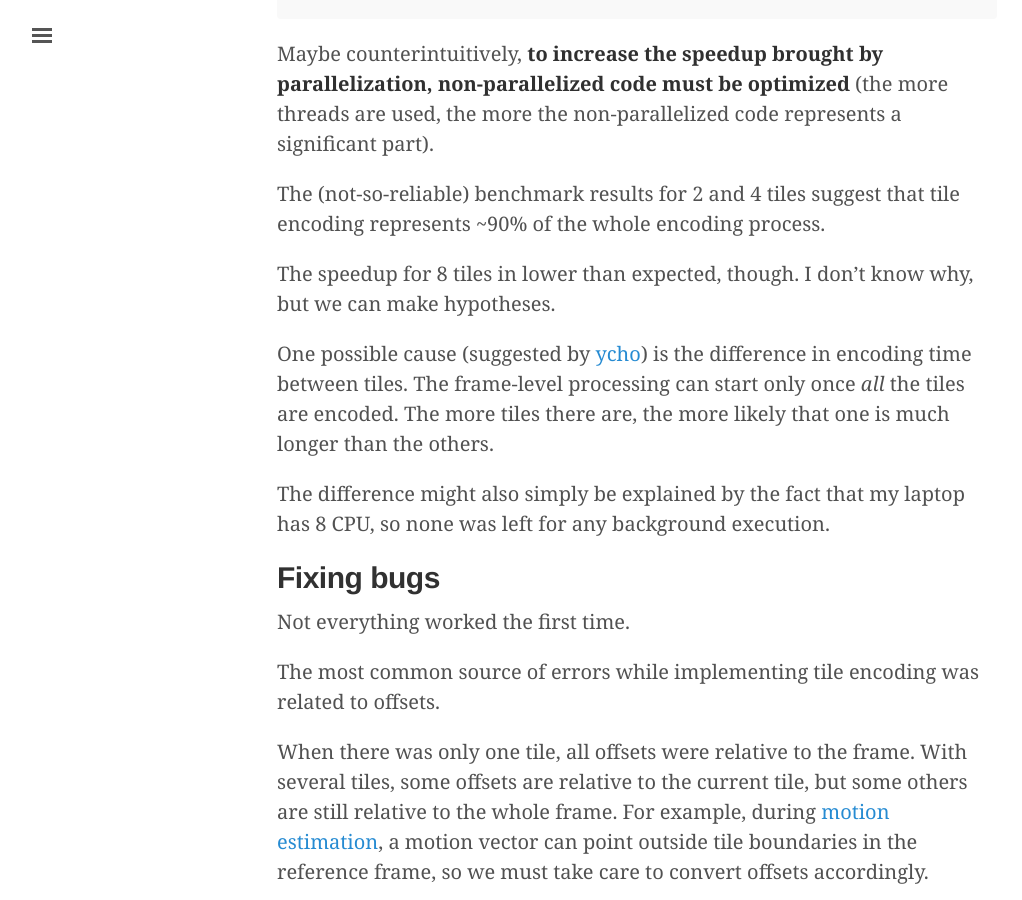
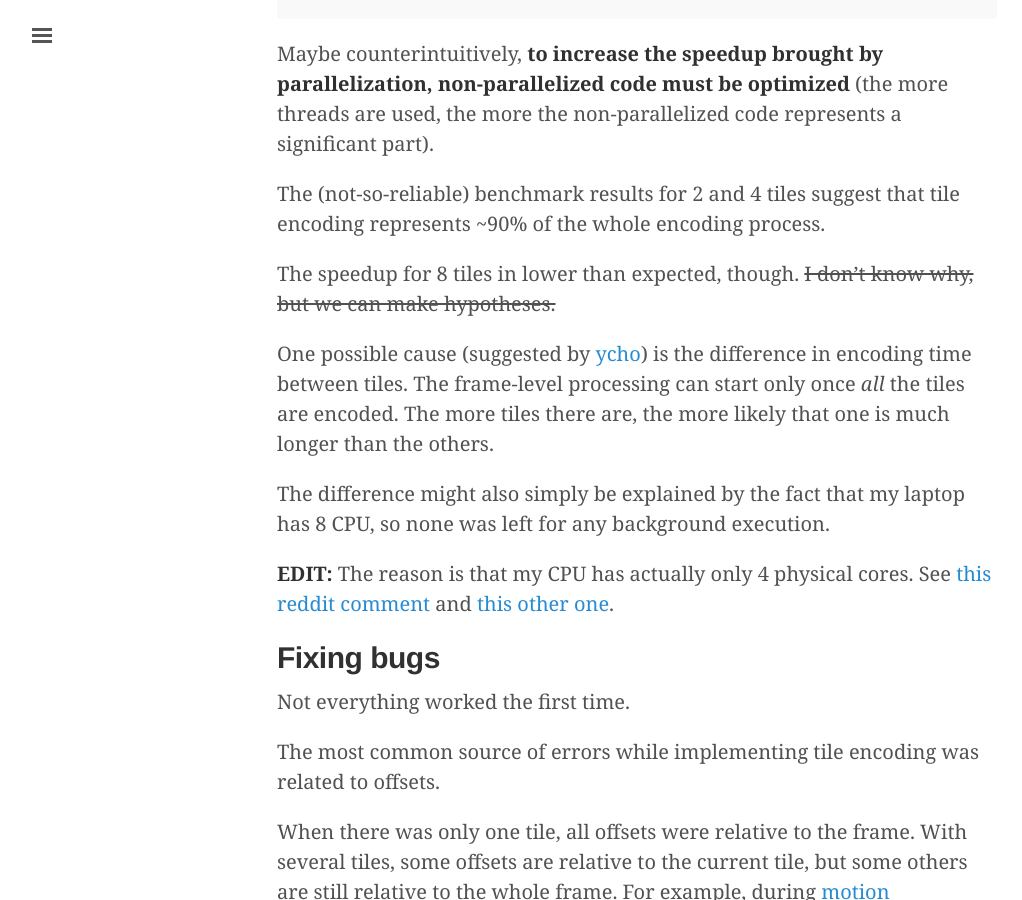
Before and after one commit to rom1v/blog.rom1v.com, a Jekyll site: the page built from _posts/2019-04-25-implementing-tile-encoding-in-rav1e.md, in a window 1280 px wide and 900 px high, scrolled down 10737 px. Shown: the whole window, without its empty margins (3-1025 px from the left). Built offline with Jekyll 4.4.1, drawn with Linux system fonts in a browser that asks for light colours.

Commit message:
Update cause of low speedup for 8 tiles on rav1e

```diff
--- a/_posts/2019-04-25-implementing-tile-encoding-in-rav1e.md
+++ b/_posts/2019-04-25-implementing-tile-encoding-in-rav1e.md
@@ -512,8 +512,8 @@ the non-parallelized code represents a significant part).
 The (not-so-reliable) benchmark results for 2 and 4 tiles suggest that tile
 encoding represents ~90% of the whole encoding process.
 
-The speedup for 8 tiles in lower than expected, though. I don't know why, but we
-can make hypotheses.
+The speedup for 8 tiles in lower than expected, though. ~~I don't know why, but
+we can make hypotheses.~~
 
 One possible cause (suggested by [ycho]) is the difference in encoding time
 between tiles. The frame-level processing can start only once _all_ the tiles
@@ -523,9 +523,14 @@ than the others.
 The difference might also simply be explained by the fact that my laptop has 8
 CPU, so none was left for any background execution.
 
+**EDIT:** The reason is that my CPU has actually only 4 physical cores. See
+[this reddit comment][reddit-cpu-1] and [this other one][reddit-cpu-2].
+
 [perfs]: https://github.com/xiph/rav1e/pull/1126#issuecomment-484667610
 [Amdahl's law]: https://en.wikipedia.org/wiki/Amdahl%27s_law#Parallel_programs
 [ycho]: https://github.com/ycho
+[reddit-cpu-1]: https://www.reddit.com/r/programming/comments/bh6sq8/implementing_tile_encoding_in_rav1e_a_rust_av1/elrl5yo/
+[reddit-cpu-2]: https://www.reddit.com/r/rust/comments/bh8xnl/implementing_tile_encoding_in_rav1e_a_rust_av1/elrloye/
 
 
 ## Fixing bugs
```
